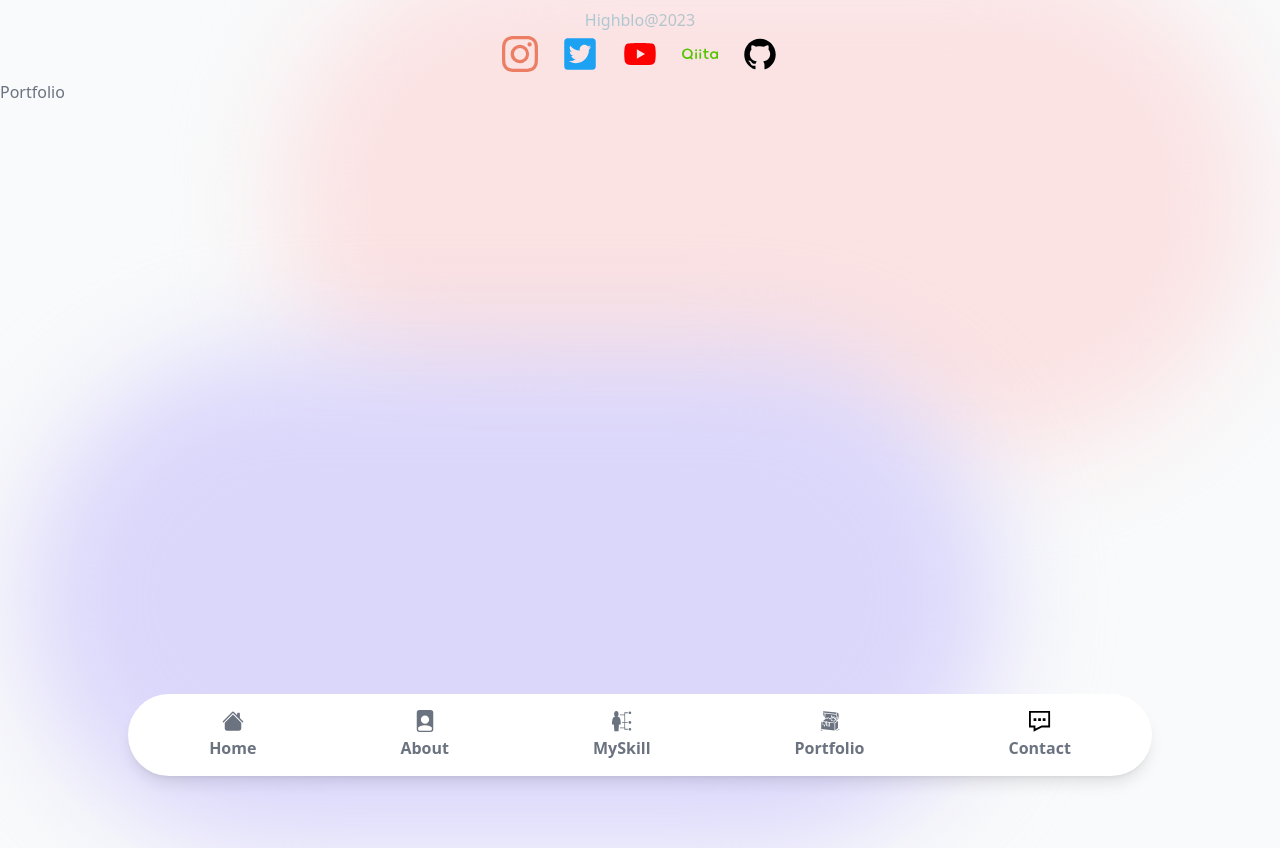
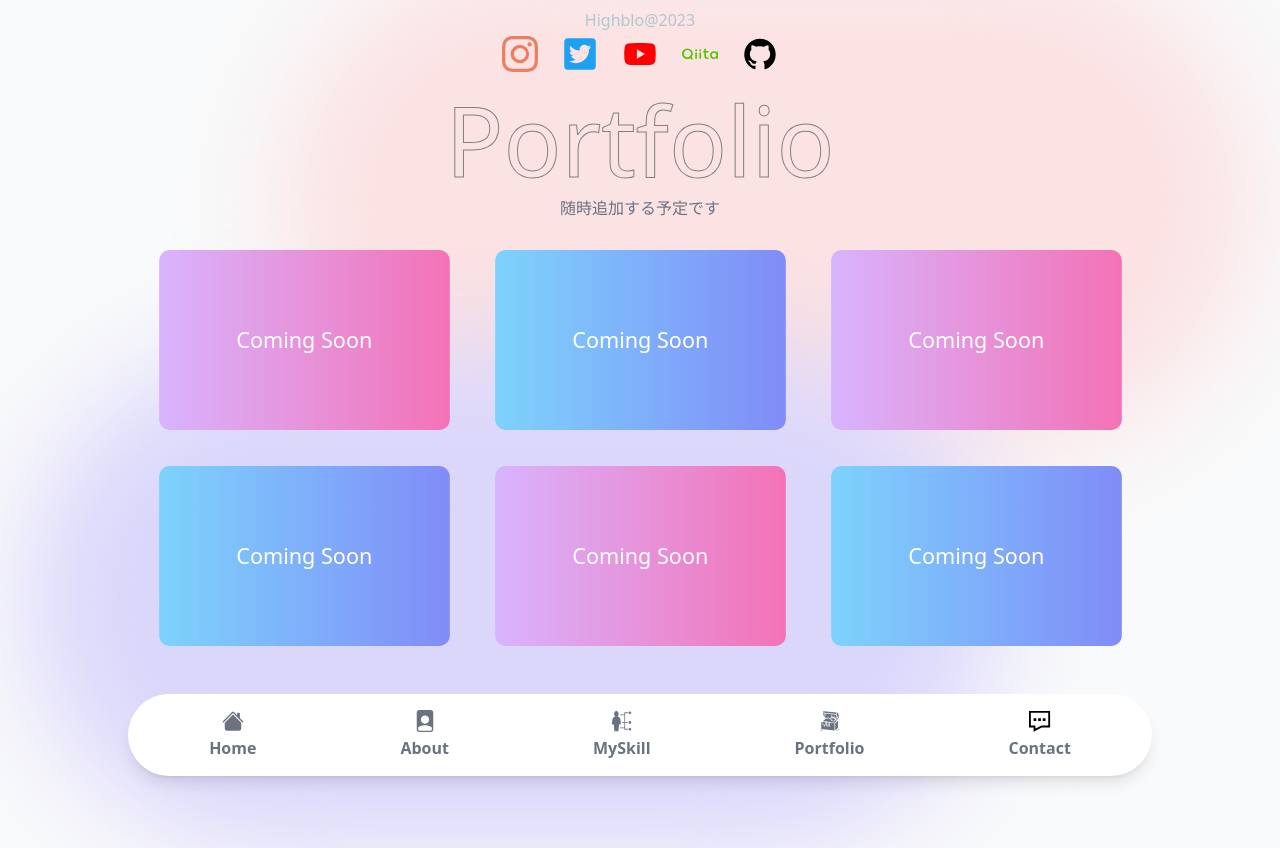
Before and after one commit to Highblo/Highblo-Next, a Next.js app: page /portfolio in a window 1280 px wide. Built offline with nearby package versions, Linux system fonts and the light colour scheme.

Commit message:
portfolio

```diff
--- /dev/null
+++ b/src/components/DammyPortfolio.jsx
@@ -0,0 +1,9 @@
+export const DammyPortfolio = ({ bgGradient, hoverBgGradient }) => {
+  return (
+    <div
+      className={`${bgGradient} grid place-items-center scale-90 p-5 text-xl rounded-xl text-white cursor-pointer transition duration-300 ${hoverBgGradient} md:w-[32%] md:h-[200px] md:text-2xl`}
+    >
+      Coming Soon
+    </div>
+  );
+};
--- a/src/pages/portfolio.jsx
+++ b/src/pages/portfolio.jsx
@@ -1,5 +1,39 @@
+import { DammyPortfolio } from "@/components/DammyPortfolio";
+import { SectionTitle } from "@/components/SectionTitle";
+
 const Portfolio = () => {
-  return <div>Portfolio</div>;
+  return (
+    <section className="mt-3">
+      <SectionTitle>Portfolio</SectionTitle>
+      <p className="text-center mb-1">随時追加する予定です</p>
+      <div className="w-[80%] mx-auto h-[56vh] overflow-y-scroll p-2 space-y-4 md:space-y-0 md:flex md:flex-wrap md:justify-around md:items-center">
+        <DammyPortfolio
+          bgGradient="bg-gradient1"
+          hoverBgGradient="hover:scale-100"
+        />
+        <DammyPortfolio
+          bgGradient="bg-gradient2"
+          hoverBgGradient="hover:scale-100"
+        />
+        <DammyPortfolio
+          bgGradient="bg-gradient1"
+          hoverBgGradient="hover:scale-100"
+        />
+        <DammyPortfolio
+          bgGradient="bg-gradient2"
+          hoverBgGradient="hover:scale-100"
+        />
+        <DammyPortfolio
+          bgGradient="bg-gradient1"
+          hoverBgGradient="hover:scale-100"
+        />
+        <DammyPortfolio
+          bgGradient="bg-gradient2"
+          hoverBgGradient="hover:scale-100"
+        />
+      </div>
+    </section>
+  );
 };
 
 export default Portfolio;
--- a/src/styles/globals.css
+++ b/src/styles/globals.css
@@ -12,12 +12,23 @@
     @apply bg-gradient-to-l text-transparent from-red-300 to-cyan-300;
     -webkit-background-clip: text;
   }
+  .bg-gradient1 {
+    @apply bg-gradient-to-r from-purple-300 to-pink-400;
+  }
+  .bg-gradient2 {
+    @apply bg-gradient-to-r from-sky-300 to-indigo-400;
+  }
 }
 
 * {
   margin: 0;
   padding: 0;
   box-sizing: border-box;
+}
+
+img {
+  width: 100%;
+  height: auto;
 }
 
 input,
--- a/tailwind.config.js
+++ b/tailwind.config.js
@@ -6,13 +6,7 @@ module.exports = {
     "./src/app/**/*.{js,ts,jsx,tsx,mdx}",
   ],
   theme: {
-    extend: {
-      backgroundImage: {
-        "gradient-radial": "radial-gradient(var(--tw-gradient-stops))",
-        "gradient-conic":
-          "conic-gradient(from 180deg at 50% 50%, var(--tw-gradient-stops))",
-      },
-    },
+    extend: {},
   },
   plugins: [],
 };
```
